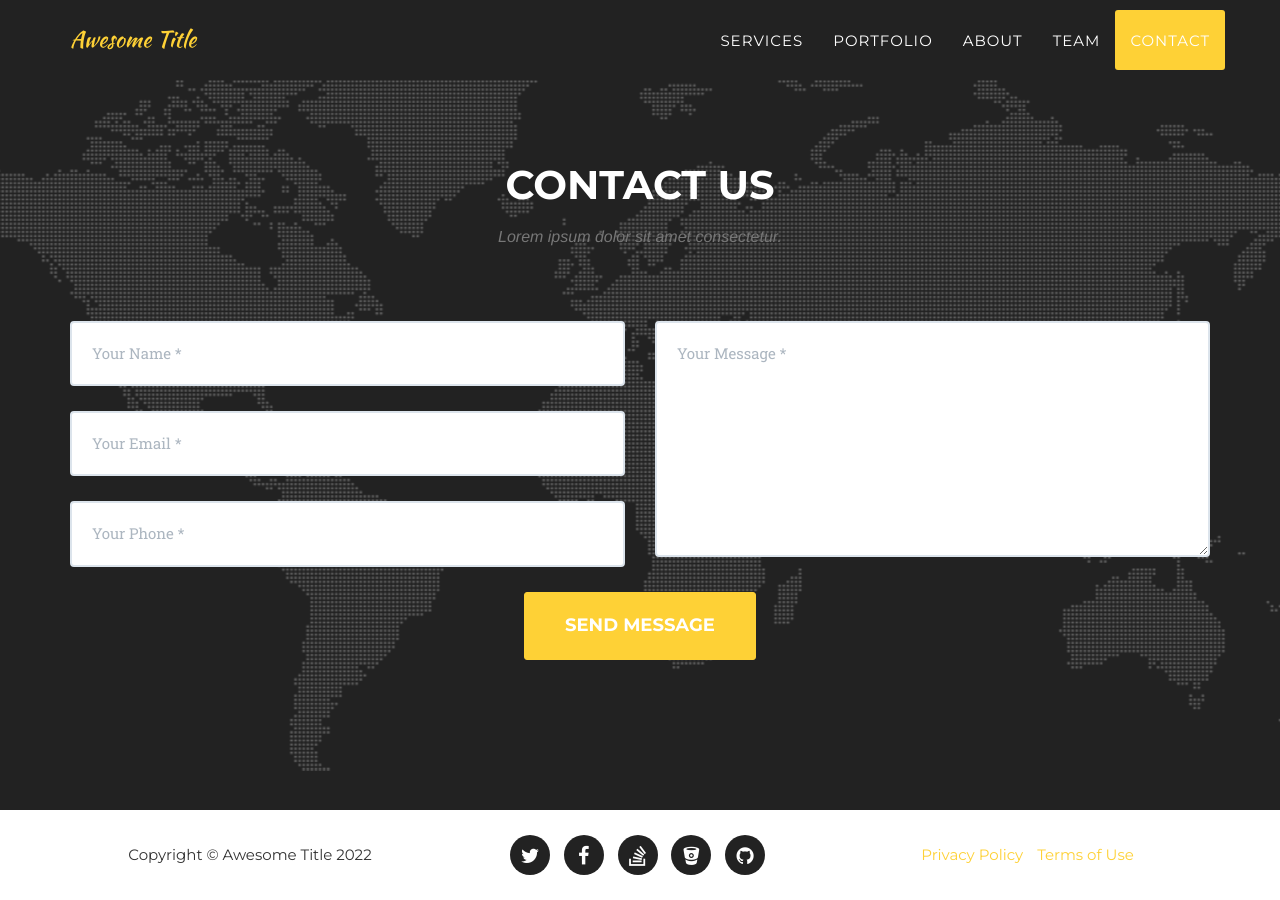
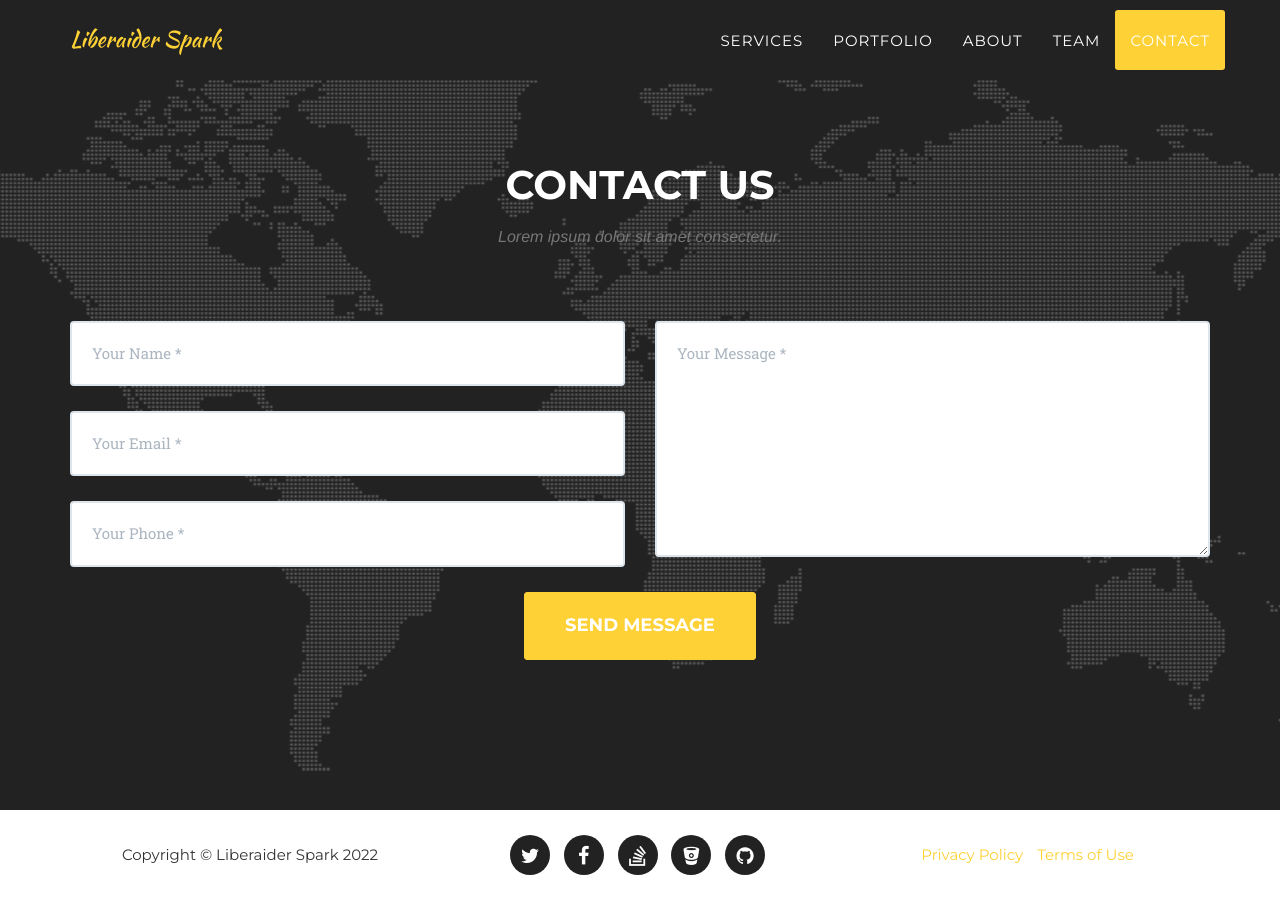
Before and after one commit to robins-spark/liberaiderspark-web, a Jekyll site: the page built from index.html, in a window 1280 px wide and 900 px high, scrolled down 5636 px. Built offline with Jekyll 4.4.1, drawn with Linux system fonts in a browser that asks for light colours; some web fonts are replaced; part of the change alters nothing that is shown.

Commit message:
Update _config.yml
Updated title and description.

```diff
--- a/_config.yml
+++ b/_config.yml
@@ -2,9 +2,9 @@ url: https://liberaiderspark.com
 baseurl: /
 
 # Site settings
-title: Awesome Title
-email: your-email@domain.com
-description: "Write an awesome description for your new site here. You can edit this line in _config.yml. It will appear in your document head meta (for Google search results) and in your feed.xml site description."
+title: Liberaider Spark
+email: robins.spark-at-gmail.com
+description: "Liberaider Spark is the hub for innovation within the 461st Air Control Wing.  We aim to provide airmen with education, resources, and support to improve their lives and better execute their mission."
 
 
 # Team names, titles and social links
```
